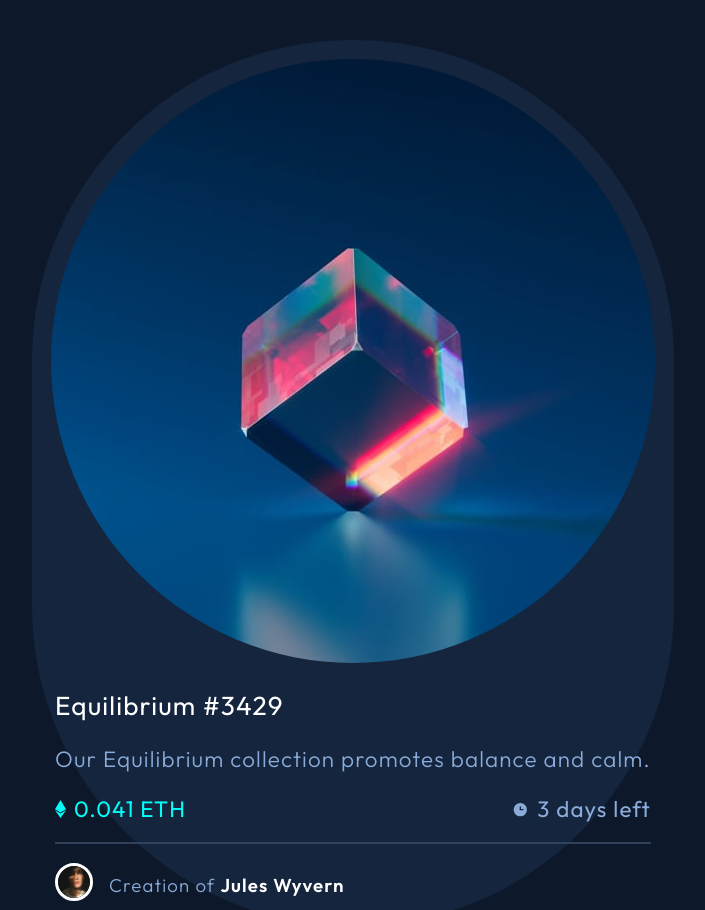
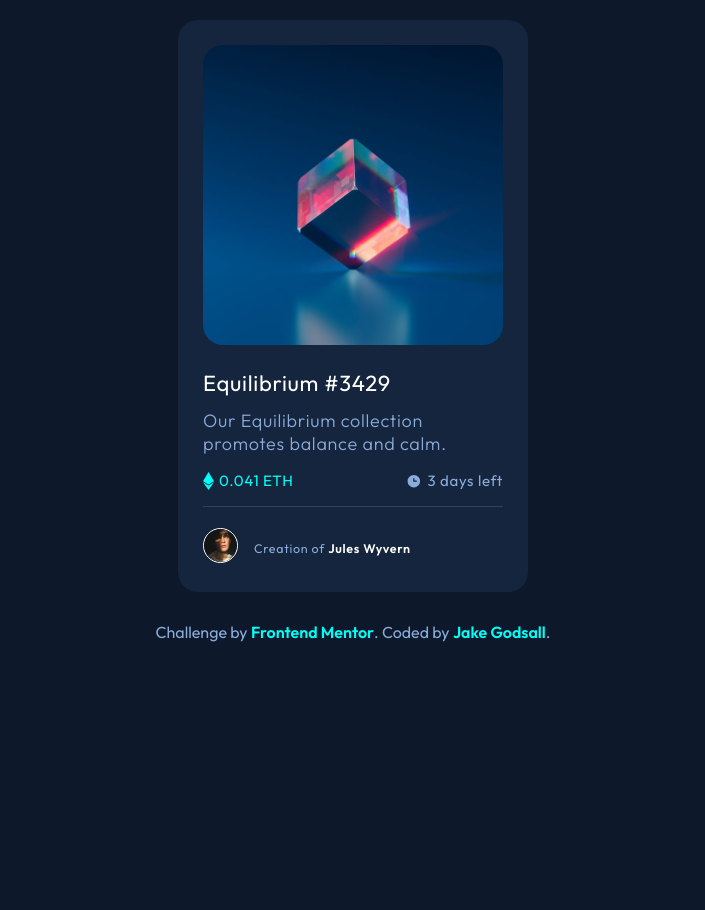
Before and after one commit to jakegodsall/fm-nft-preview-card, a website: page src/index.html in a window 1280 px wide. Shown: the top 910 px of the page, without its empty margins (287-992 px from the left). After the commit the page ends 800 px from the top, so only its background shows below. Drawn offline with Linux system fonts and the light colour scheme.

Commit message:
removed default margin and padding and implemented custom

```diff
--- a/src/styles.css
+++ b/src/styles.css
@@ -3,7 +3,7 @@
 /* BOILERPLATE STYLES  */
 
 :root {
-  --bradius: 20rem;
+  --bradius: 2rem;
 
   --soft-blue: hsl(215, 51%, 70%);
   --cyan: hsl(178, 100%, 50%);
@@ -12,7 +12,14 @@
   --line-color: hsl(215, 32%, 27%);
 
   font-family: "Outfit", sans-serif;
-  font-size: var(--font-size);
+}
+
+*,
+*::before,
+*::after {
+  box-sizing: border-box;
+  margin: 0;
+  padding: 0;
 }
 
 html {
@@ -44,7 +51,7 @@ a:visited {
   background-color: var(--card-background);
   border-radius: var(--bradius);
   margin: 1rem;
-  padding: 1.2rem;
+  padding: 2.5rem;
 
   display: flex;
   flex-direction: column;
@@ -59,9 +66,10 @@ a:visited {
   align-items: center;
   justify-content: center;
   border-radius: var(--bradius);
+  margin-bottom: 2.4rem;
 }
 
-.card .card__main-image {
+.card__main-image {
   width: 100%;
   display: block;
 }
@@ -79,8 +87,9 @@ a:visited {
 .card__view-background {
   position: absolute;
   top: 0;
-  width: 42rem;
-  height: 42rem;
+  bottom: 0;
+  left: 0;
+  right: 0;
   background-color: var(--cyan);
   opacity: 0;
   transition: opacity 0.5s ease-in-out;
@@ -101,11 +110,13 @@ a:visited {
 }
 
 .card__title {
+  font-size: 2.2rem;
   color: white;
   font-weight: 400;
   margin-bottom: 0;
   transition: color 0.5s ease-in-out;
   cursor: pointer;
+  margin-bottom: 1.2rem;
 }
 
 .card__title:hover {
@@ -114,12 +125,14 @@ a:visited {
 
 .card__main-text {
   font-weight: 300;
+  font-size: 1.8rem;
+  margin-bottom: 1.6rem;
 }
 
 .card__values-flex {
   display: flex;
   justify-content: space-between;
-  margin-bottom: 0.5rem;
+  margin-bottom: 1.6rem;
 }
 
 .card__balance,
@@ -134,9 +147,18 @@ a:visited {
   margin-right: 0.5rem;
 }
 
+.card__balance img {
+  width: 1.1rem;
+}
+
+.card__time-remaining img {
+  width: 1.6rem;
+}
+
 .card__balance p,
 .card__time-remaining p {
   margin: 0;
+  font-size: 1.5rem;
 }
 
 .card__balance p {
@@ -149,20 +171,22 @@ hr {
   width: 100%;
   color: var(--line-color);
   background-color: var(--line-color);
+  margin-bottom: 1.6rem;
 }
 
 .card__footer {
   display: flex;
   align-items: center;
-  font-weight: 300;
+  font-weight: 400;
   margin-top: 0.5rem;
+  font-size: 1.5rem;
 }
 
 .card__author-image {
-  width: 2rem;
-  border: 0.2rem solid white;
+  width: 3.5rem;
+  border: 0.1rem solid white;
   border-radius: 50%;
-  margin-right: 1rem;
+  margin-right: 1.6rem;
 }
 
 .card__author-link {
@@ -178,6 +202,8 @@ hr {
   margin-top: 2rem;
   text-align: center;
   color: var(--soft-blue);
+  font-size: 1.6rem;
+  padding-bottom: 10rem;
 }
 
 @media screen and (min-width: 400px) {
@@ -186,7 +212,7 @@ hr {
   }
 
   .card {
-    max-width: 42rem;
+    max-width: 35rem;
   }
 }
 
```
Also changed, not shown: README.md.
